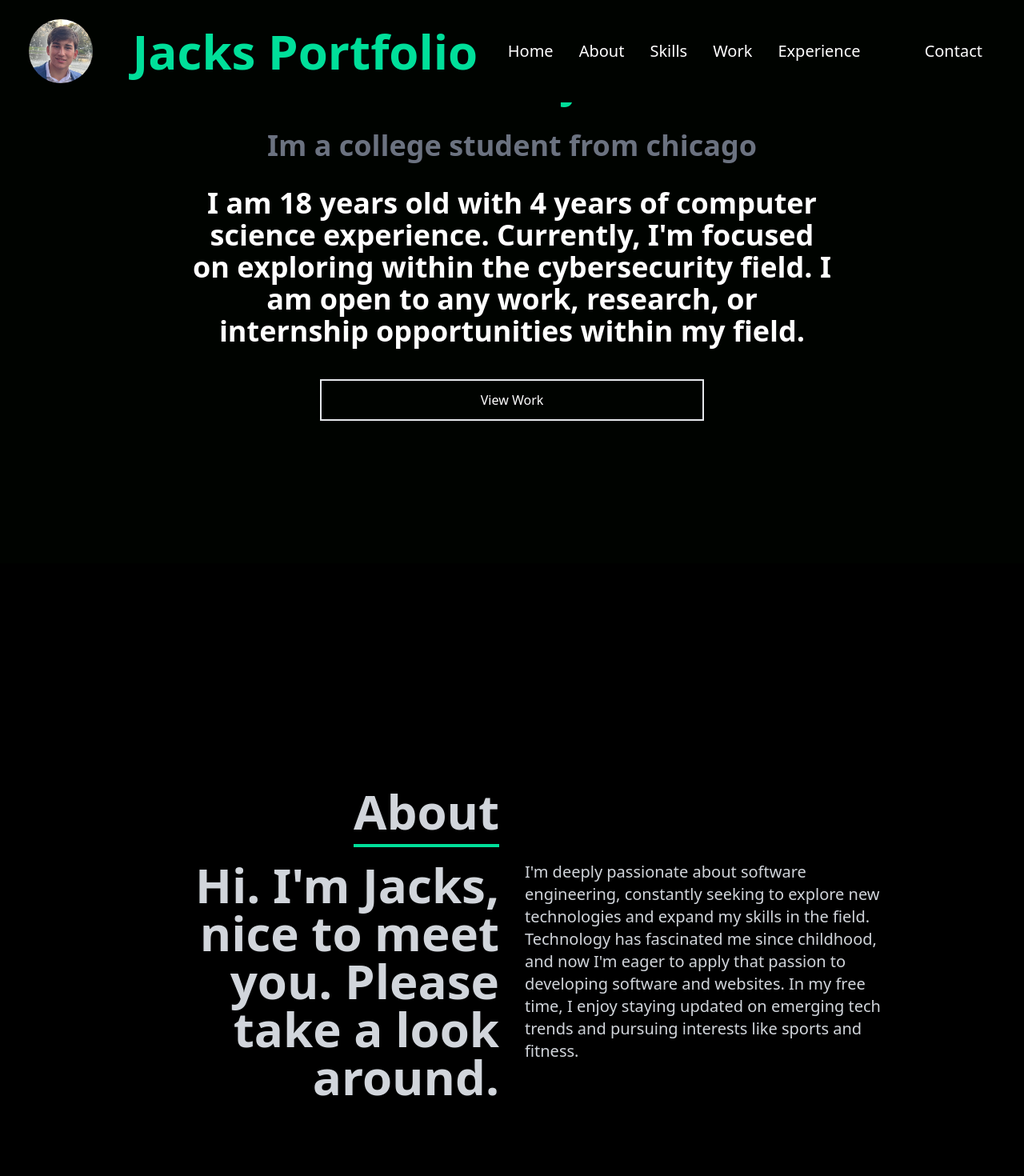
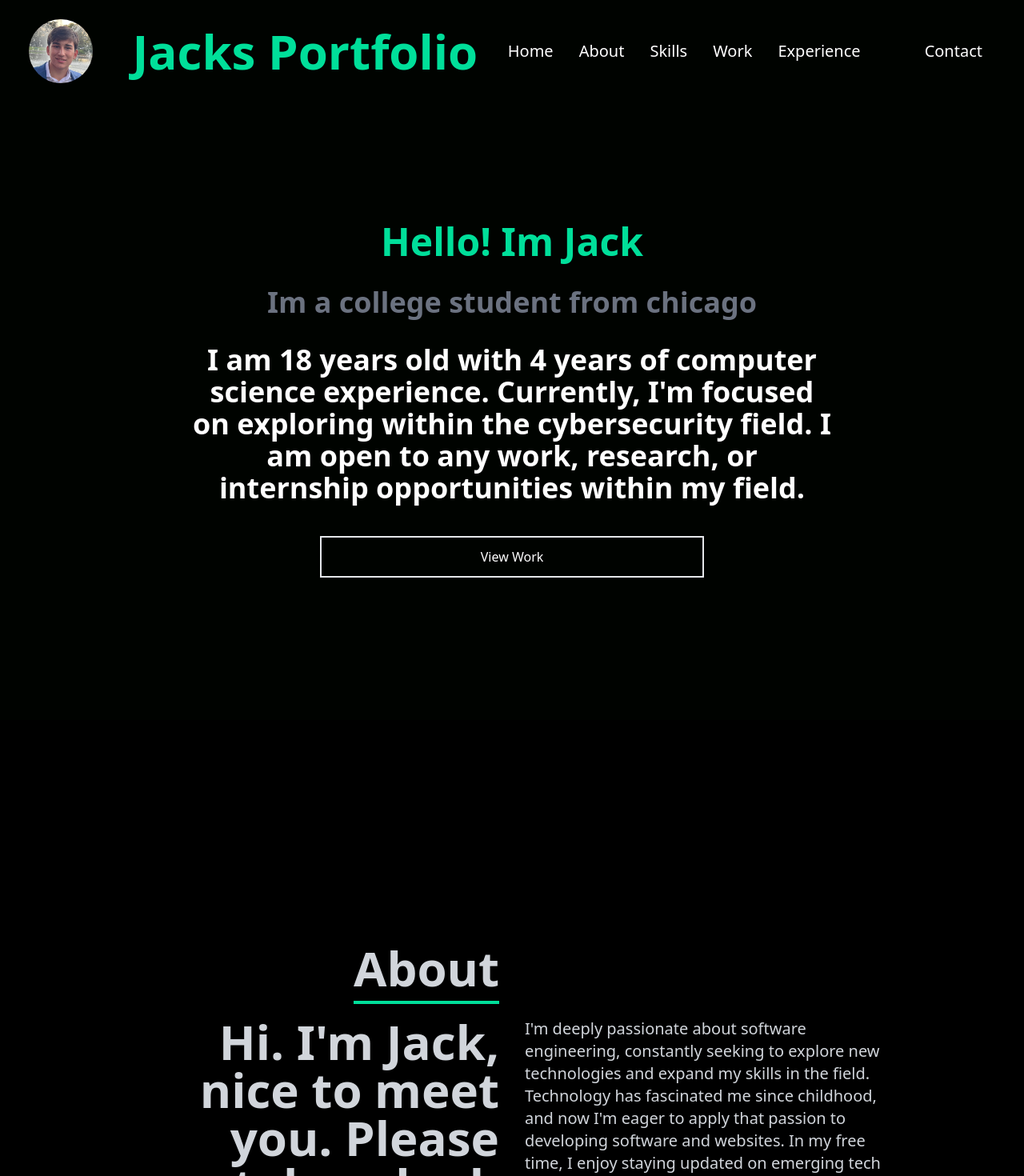
Before and after one commit to jiannotti66/jacks-portfolio-react, a React (Create React App) app: page / in a window 1280 px wide. Shown: the top 1470 px of the page at 80% size. Built offline with nearby package versions, Linux system fonts and the light colour scheme.

Commit message:
added skills component

```diff
--- a/src/components/About.jsx
+++ b/src/components/About.jsx
@@ -12,7 +12,7 @@ const About = () => {
                 </div>
                 <div className='max-w-[1000px] max-h-fit w-full grid sm:grid-cols-2 gap-8 px-4'>
                     <div className='sm:text-right text-6xl font-bold'>
-                        <p>Hi. I'm Jacks, nice to meet you. Please take a look around.</p>
+                        <p>Hi. I'm Jack, nice to meet you. Please take a look around.</p>
                     </div>
                     <div>
                         <p className='text-xl'>I'm deeply passionate about software engineering, constantly seeking to explore new technologies and expand my skills in the field. Technology has fascinated me since childhood, and now I'm eager to apply that passion to developing software and websites. In my free time, I enjoy staying updated on emerging tech trends and pursuing interests like sports and fitness.</p>
--- a/src/components/Hero.jsx
+++ b/src/components/Hero.jsx
@@ -4,7 +4,7 @@ import { Typed } from 'react-typed'; // Correct import
 const Hero = () => {
   return (
     <div className='text-white'>
-      <div className='max-w-[800px] mt-[-96px] w-full h-screen mx-auto text-center flex flex-col justify-center'>
+      <div className='max-w-[800px] mt-[100px] w-full h-screen mx-auto text-center flex flex-col justify-center'>
         <p className='text-[#00df9a] font-bold p-2 md:text-5xl'>
           Hello! Im Jack
         </p>
```
Also changed, not shown: src/components/Skills.jsx (added).
